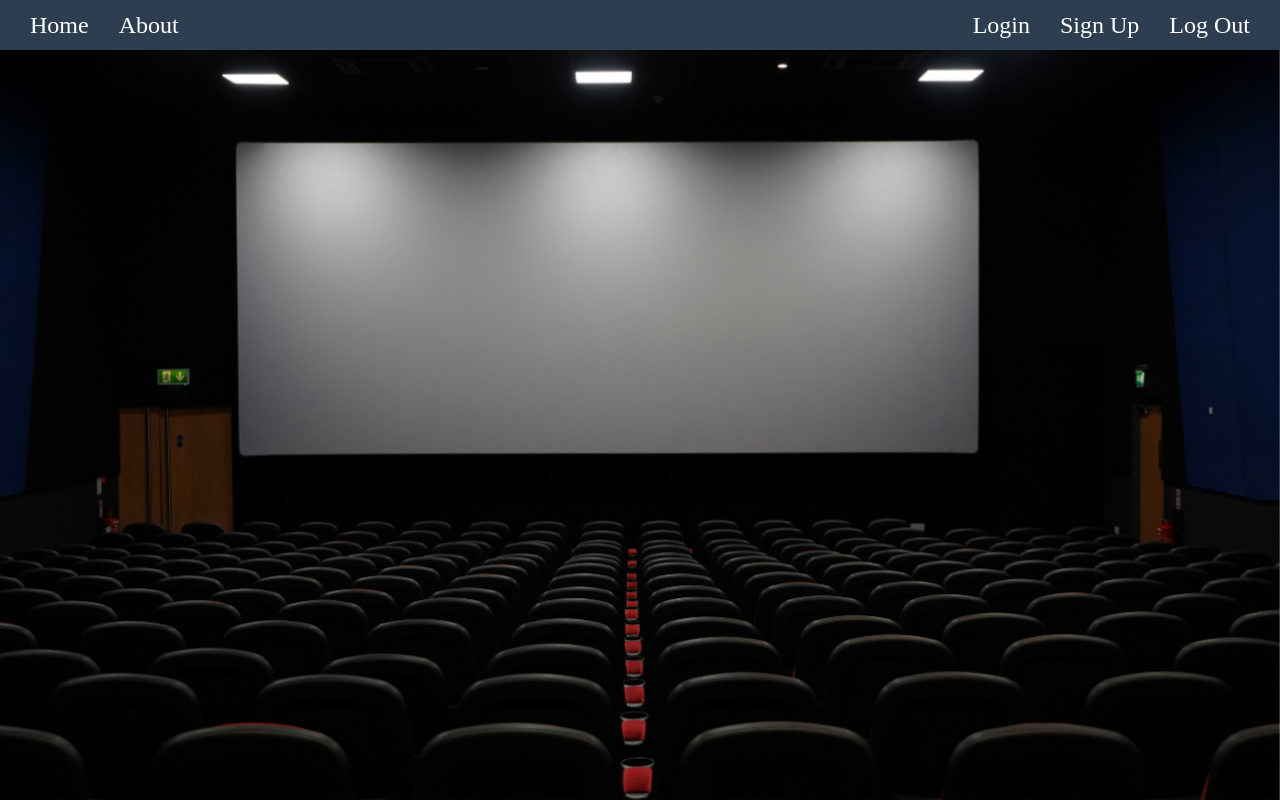
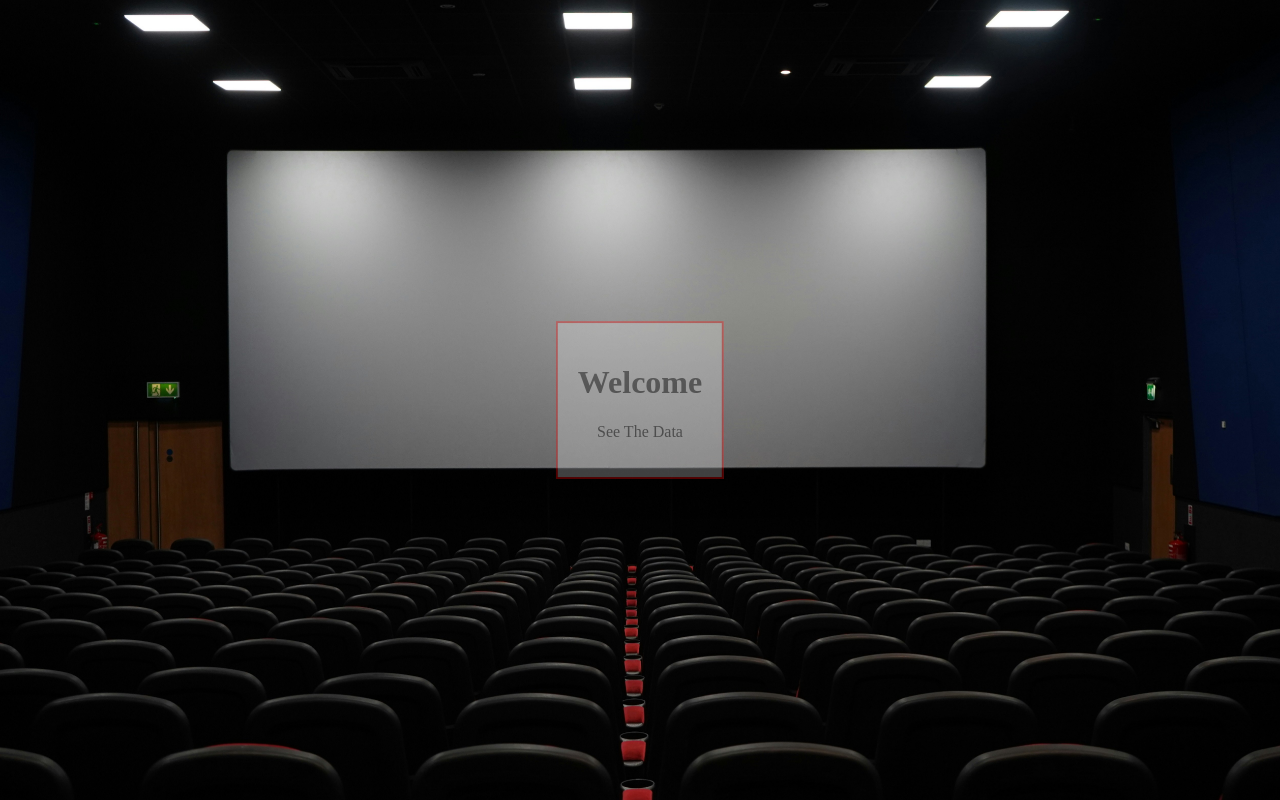
Before and after one commit to ravenusmc/cinema_hall_ticket_sales, a Vue app in the folder client/: page / in a window 1280 px wide. Built offline with nearby package versions, Linux system fonts and the light colour scheme; the HTML template or start-up script is replaced by a standard one.

Commit message:
working on animation for landing page

```diff
--- a/client/src/App.vue
+++ b/client/src/App.vue
@@ -1,6 +1,7 @@
 <template>
   <div id="app" class="layout">
-    <NavBar />
+    <!-- <NavBar /> -->
+    <NavBar v-if="$route.name !== 'home'" />
     <router-view></router-view>
     <!-- <HelloWorld msg="Welcome to Your Vue.js App"/> -->
   </div>
--- a/client/src/views/HomeView.vue
+++ b/client/src/views/HomeView.vue
@@ -1,15 +1,18 @@
 <template>
   <div>
     <div class="main-background-div">
-
+      <div class="inner-graph">
+        <h1>Welcome</h1>
+        <p>See The Data</p>
+      </div>
     </div>
   </div>
 </template>
 
 <script>
-  export default {
-    name: "HomeView",
-  }
+export default {
+  name: "HomeView",
+};
 </script>
 
 <style>
@@ -21,7 +24,7 @@
   top: 0;
   left: 0;
   z-index: -1; /* Keep it behind the content */
-  animation: zoomEffect 20s ease-in-out infinite; /* Apply animation */
+  animation: zoomEffect 20s ease-in; /* Apply animation */
 }
 
 @keyframes zoomEffect {
@@ -39,4 +42,26 @@
   }
 }
 
+.inner-graph {
+  position: absolute;
+  top: 50%;
+  left: 50%;
+  transform: translate(-50%, -50%);
+  border: 2px solid red;
+  padding: 20px;
+  background: rgba(255, 255, 255, 0.8);
+  text-align: center;
+  opacity: 0; /* Initially invisible */
+  animation: fadeIn 1s ease-in forwards;
+  animation-delay: 7s; /* Delays appearance */
+}
+
+@keyframes fadeIn {
+  0% {
+    opacity: 0;
+  }
+  100% {
+    opacity: 1;
+  }
+}
 </style>
```
